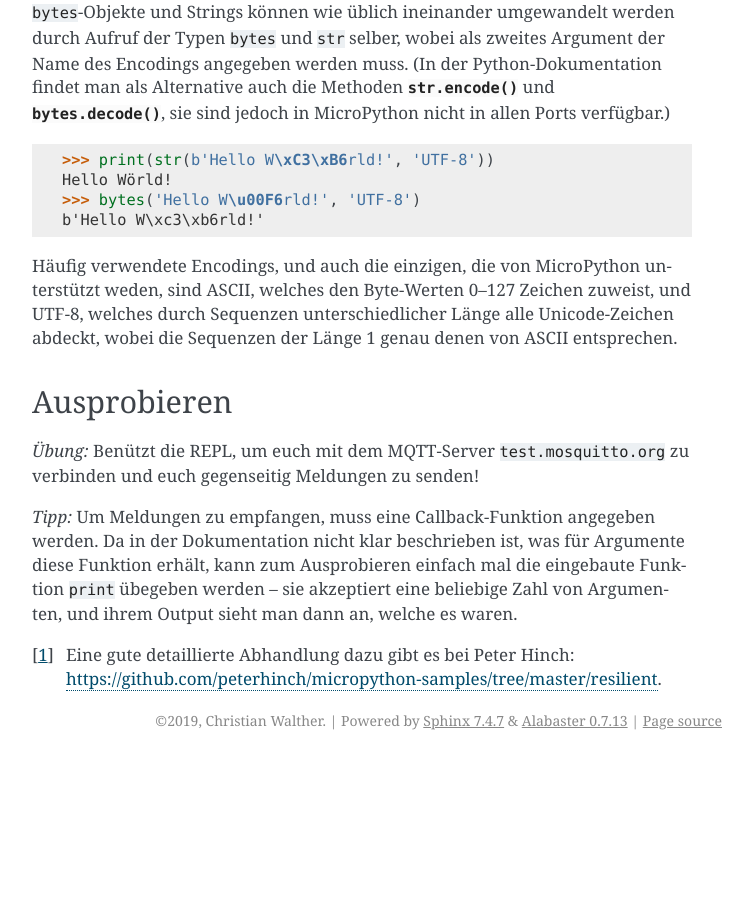
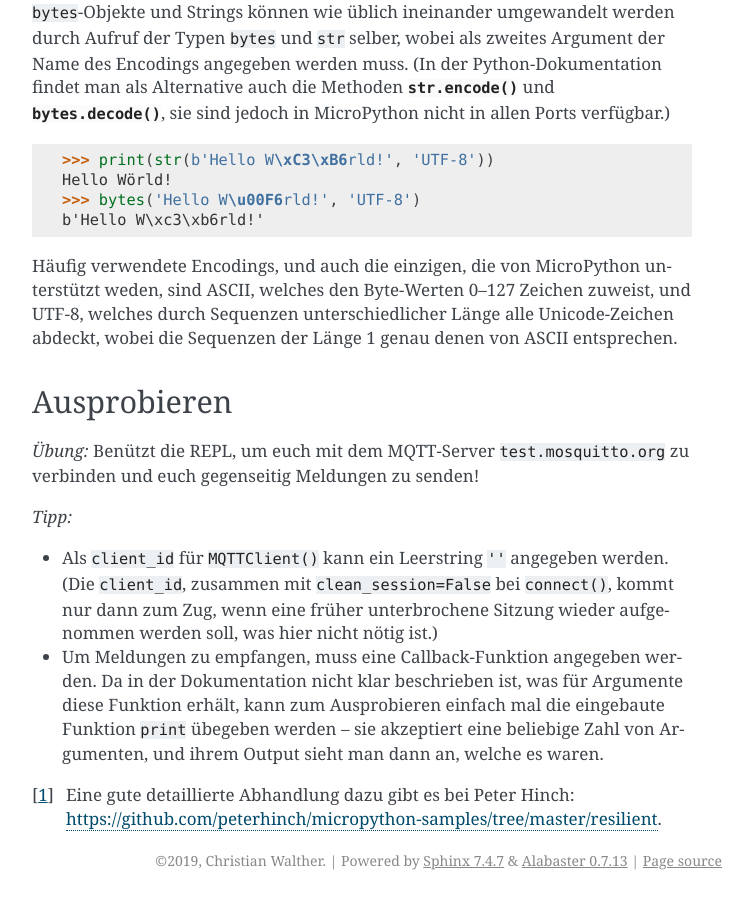
Before and after one commit to cwalther/micropython-workshop, a Sphinx documentation site: the page built from doc/source/mqtt.rst, in a window 1280 px wide and 900 px high, scrolled down 3551 px. Shown: the whole window, without its empty margins (388-1141 px from the left). Built offline with Sphinx 7.4.7, drawn with Linux system fonts in a browser that asks for light colours; before the commit the page ends 4311 px from its top, so only the background shows below that.

Commit message:
Mention what MQTT client_id to use.

```diff
--- a/doc/source/mqtt.rst
+++ b/doc/source/mqtt.rst
@@ -78,6 +78,9 @@ Ausprobieren
 
 *Übung:* Benützt die REPL, um euch mit dem MQTT-Server ``test.mosquitto.org`` zu verbinden und euch gegenseitig Meldungen zu senden!
 
-*Tipp:* Um Meldungen zu empfangen, muss eine Callback-Funktion angegeben werden. Da in der Dokumentation nicht klar beschrieben ist, was für Argumente diese Funktion erhält, kann zum Ausprobieren einfach mal die eingebaute Funktion ``print`` übegeben werden – sie akzeptiert eine beliebige Zahl von Argumenten, und ihrem Output sieht man dann an, welche es waren.
+*Tipp:*
+
+* Als ``client_id`` für ``MQTTClient()`` kann ein Leerstring ``''`` angegeben werden. (Die ``client_id``, zusammen mit ``clean_session=False`` bei ``connect()``, kommt nur dann zum Zug, wenn eine früher unterbrochene Sitzung wieder aufgenommen werden soll, was hier nicht nötig ist.)
+* Um Meldungen zu empfangen, muss eine Callback-Funktion angegeben werden. Da in der Dokumentation nicht klar beschrieben ist, was für Argumente diese Funktion erhält, kann zum Ausprobieren einfach mal die eingebaute Funktion ``print`` übegeben werden – sie akzeptiert eine beliebige Zahl von Argumenten, und ihrem Output sieht man dann an, welche es waren.
 
 .. [#] Eine gute detaillierte Abhandlung dazu gibt es bei Peter Hinch: https://github.com/peterhinch/micropython-samples/tree/master/resilient.
```
